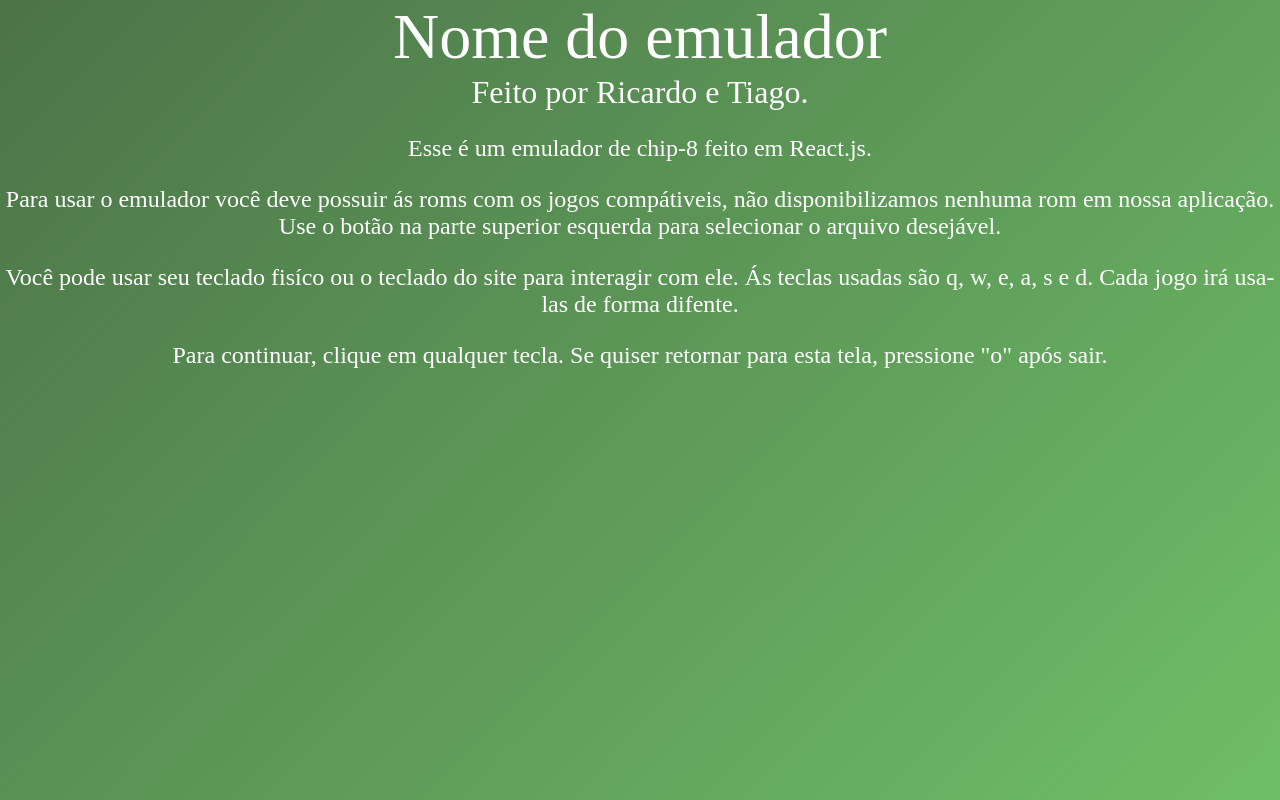
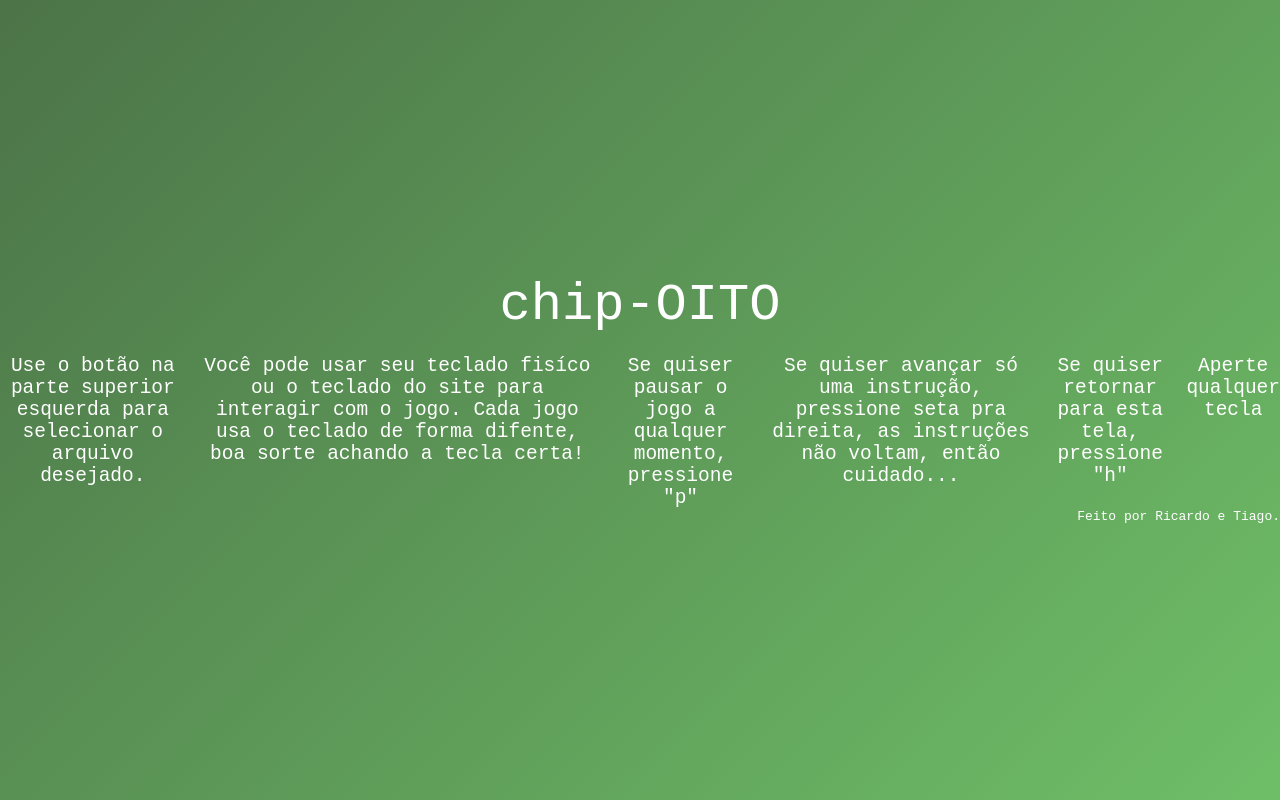
Before and after one commit to sleiph/CHIP-OITO, a React (Create React App) app: page / in a window 1280 px wide. Built offline with nearby package versions, Linux system fonts and the light colour scheme.

Commit message:
mudando um pouco a tela de entrada

```diff
--- a/src/App.js
+++ b/src/App.js
@@ -26,7 +26,7 @@ function App() {
         Inputs.redSignal();
       else if (event.key === 'ArrowRight')
         Inputs.proximo();
-      else if (event.key === 'o' && firstKey){
+      else if (event.key === 'h' && firstKey){
         window.location.reload();
       }
       else {
--- a/src/pages/Opening.js
+++ b/src/pages/Opening.js
@@ -9,17 +9,18 @@ const changeBack = keyframes`
 `
 
 const Container = styled.div`
-    width: 100%;
-    height: 100%;
+    width: 100vw;
+    height: 100vh;
     display: flex;
     flex-direction: column;
     background: linear-gradient(-45deg, #19f505, #70c269, #425e3f, #042601);
     background-size: 400% 400%;
     text-align: center;
-    font-family: "Bahnschrift";
+    font-family: monospace;
     animation-name: ${changeBack};
     animation-duration: 8s;
     animation-iteration-count: infinite;
+    justify-content: center;
 `
 
 const Title = styled.div`
@@ -27,9 +28,16 @@ const Title = styled.div`
     font-size: 4em;
 `
 
-const Subtitle = styled.div`
+const Partes = styled.div`
+    display: flex;
+    align-self: flex-end;
+    gap: 16px;
+`
+
+const Assinatura = styled.div`
     color: white;
-    font-size: 2em;
+    font-size: 1em;
+    align-self: end;
 `
 
 const Text = styled.div`
@@ -41,12 +49,17 @@ const Text = styled.div`
 function Opening() {
     return (
         <Container>
-            <Title>Nome do emulador</Title>
-            <Subtitle >Feito por Ricardo e Tiago.</Subtitle>
-            <Text>Esse é um emulador de chip-8 feito em React.js.</Text>
-            <Text>Para usar o emulador você deve possuir ás roms com os jogos compátiveis, não disponibilizamos nenhuma rom em nossa aplicação. Use o botão na parte superior esquerda para selecionar o arquivo desejável.</Text>
-            <Text>Você pode usar seu teclado fisíco ou o teclado do site para interagir com ele. Ás teclas usadas são q, w, e, a, s e d. Cada jogo irá usa-las de forma difente.</Text>
-            <Text>Para continuar, clique em qualquer tecla. Se quiser retornar para esta tela, pressione "o" após sair.</Text>
+            <Title>chip-OITO</Title>
+            <Partes>
+                <Text>Use o botão na parte superior esquerda para selecionar o arquivo desejado.</Text>
+                <Text>Você pode usar seu teclado fisíco ou o teclado do site para interagir com o jogo. Cada jogo usa o teclado de forma difente, boa sorte achando a tecla certa!</Text>
+                <Text>Se quiser pausar o jogo a qualquer momento, pressione "p"</Text>
+                <Text>Se quiser avançar só uma instrução, pressione seta pra direita, as instruções não voltam, então cuidado...</Text>
+                <Text>Se quiser retornar para esta tela, pressione "h"</Text>
+                <Text>Aperte qualquer tecla</Text>
+            </Partes>
+
+            <Assinatura>Feito por Ricardo e Tiago.</Assinatura>
         </Container>
     )
 }
```
Also changed, not shown: 1 other file (tests, documents, lock files or other folders).
